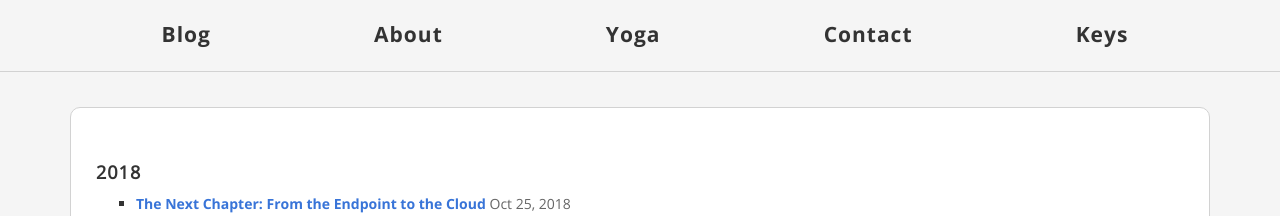
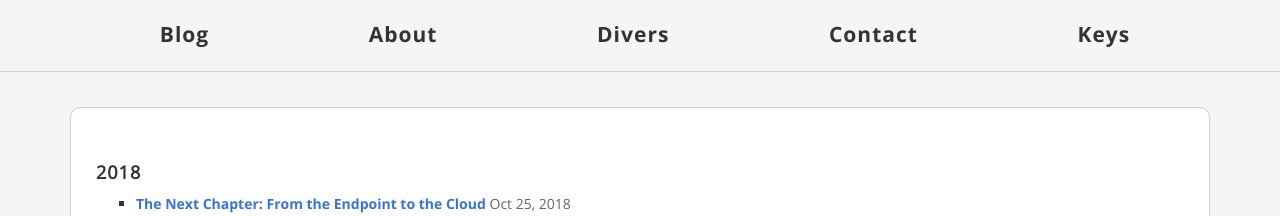
Before and after one commit to bartfennema/bartfennema.github.io, a Jekyll site: the page built from blog.html, in a window 1280 px wide. Shown: the top 216 px of the page. Built offline with Jekyll 4.4.1, drawn with Linux system fonts in a browser that asks for light colours.

Commit message:
Yoga entry vervangen door Divers

```diff
--- a/_data/architecture.yml
+++ b/_data/architecture.yml
@@ -4,8 +4,8 @@
 - title: About
   url: /about/
 
-- title: Yoga
-  url: /yoga/
+- title: Divers
+  url: /divers/
 
 - title: Contact
   url: /contact/
```
Also changed, not shown: divers.md (added, +7 -0 lines), 1 other file.
